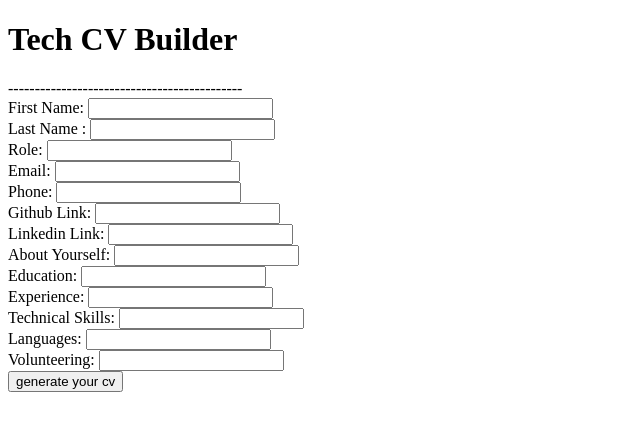
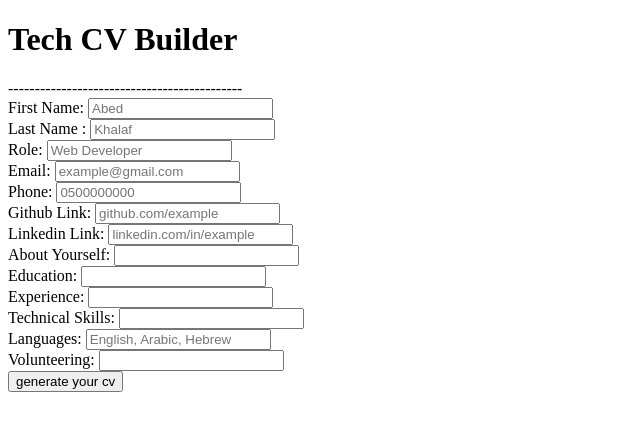
Before and after one commit to abedkhalaf8/resume-builder, a React (Create React App) app: page / in a window 1280 px wide. Shown: the top 430 px of the page, without its empty margins (0-640 px from the left). Built offline with nearby package versions, Linux system fonts and the light colour scheme.

Commit message:
update input text

```diff
--- a/src/component/userinfo.js
+++ b/src/component/userinfo.js
@@ -60,31 +60,31 @@ function UserInfo() {
       <div className="UserInfo">
       <div>
         <label>First Name: </label>
-        <input type="text" onChange={(e) => setFname(e.target.value)}/>
+        <input type="text" onChange={(e) => setFname(e.target.value)} placeholder="Abed"/>
       </div>
       <div>
         <label>Last Name : </label>
-        <input type="text" onChange={(e) => setLname(e.target.value)} />
+        <input type="text" onChange={(e) => setLname(e.target.value)}  placeholder="Khalaf" />
       </div>
       <div>
         <label>Role: </label>
-        <input type="text" onChange={(e) => setRole(e.target.value)} />
+        <input type="text" onChange={(e) => setRole(e.target.value)}  placeholder="Web Developer"/>
       </div>
       <div>
         <label>Email: </label>
-        <input type="text" onChange={(e) => setEmail(e.target.value)} />
+        <input type="text" onChange={(e) => setEmail(e.target.value)} placeholder="example@gmail.com"/>
       </div>
       <div>
         <label>Phone: </label>
-        <input type="text" onChange={(e) => setPhone(e.target.value)} />
+        <input type="text" onChange={(e) => setPhone(e.target.value)}  placeholder="0500000000"/>
       </div>
       <div>
         <label>Github Link: </label>
-        <input type="text" onChange={(e) => setGithub(e.target.value)} />
+        <input type="text" onChange={(e) => setGithub(e.target.value)}  placeholder="github.com/example"/>
       </div>
       <div>
         <label>Linkedin Link: </label>
-        <input type="text" onChange={(e) => setLinkedin(e.target.value)} />
+        <input type="text" onChange={(e) => setLinkedin(e.target.value)} placeholder="linkedin.com/in/example"/>
       </div>
       <div>
         <label>About Yourself: </label>
@@ -104,7 +104,7 @@ function UserInfo() {
       </div>
       <div>
         <label>Languages: </label>
-        <input type="text" onChange={(e) => setLanguages(e.target.value)} />
+        <input type="text" onChange={(e) => setLanguages(e.target.value)} placeholder="English, Arabic, Hebrew"/>
       </div>
       <div>
         <label>Volunteering: </label>
```
